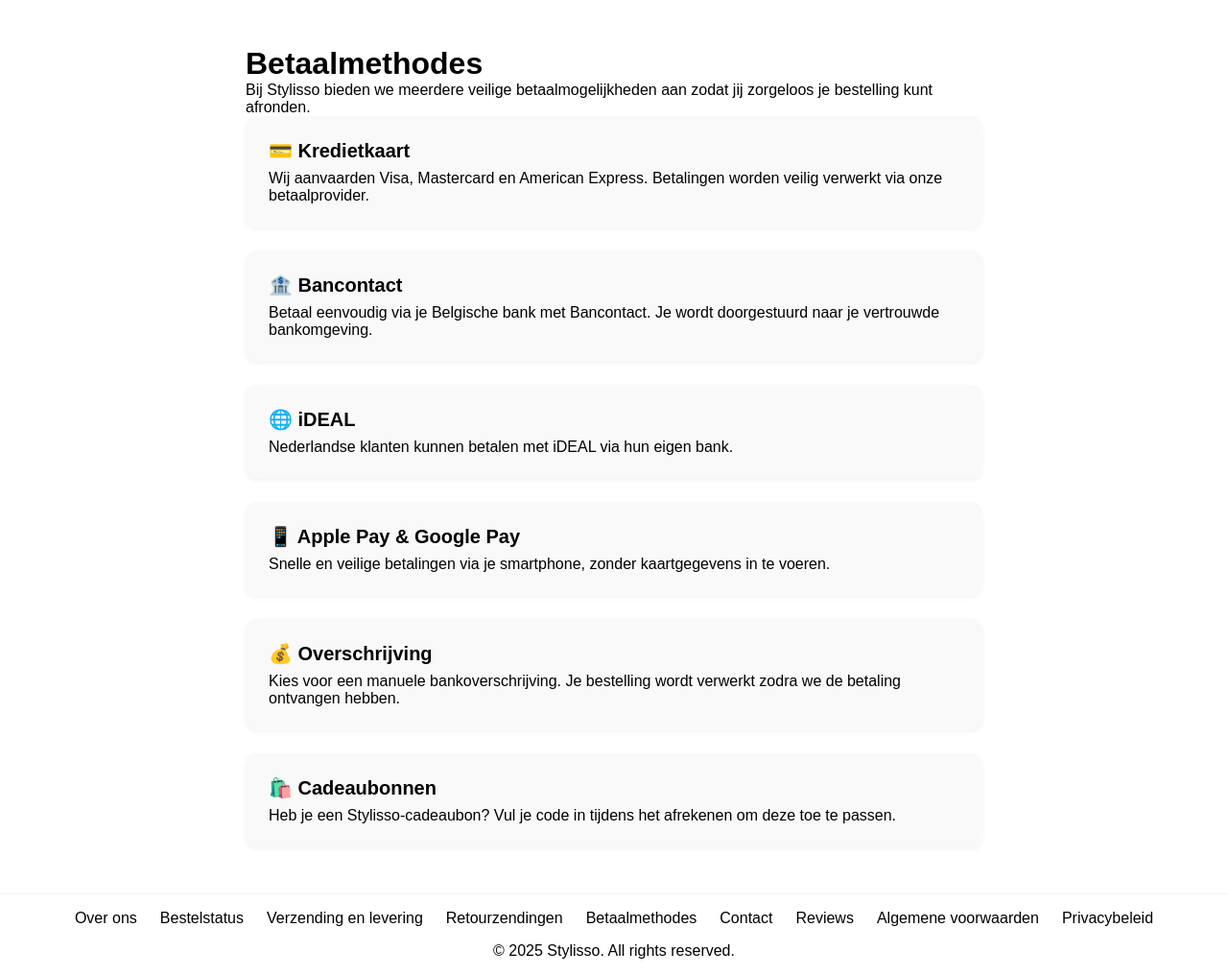
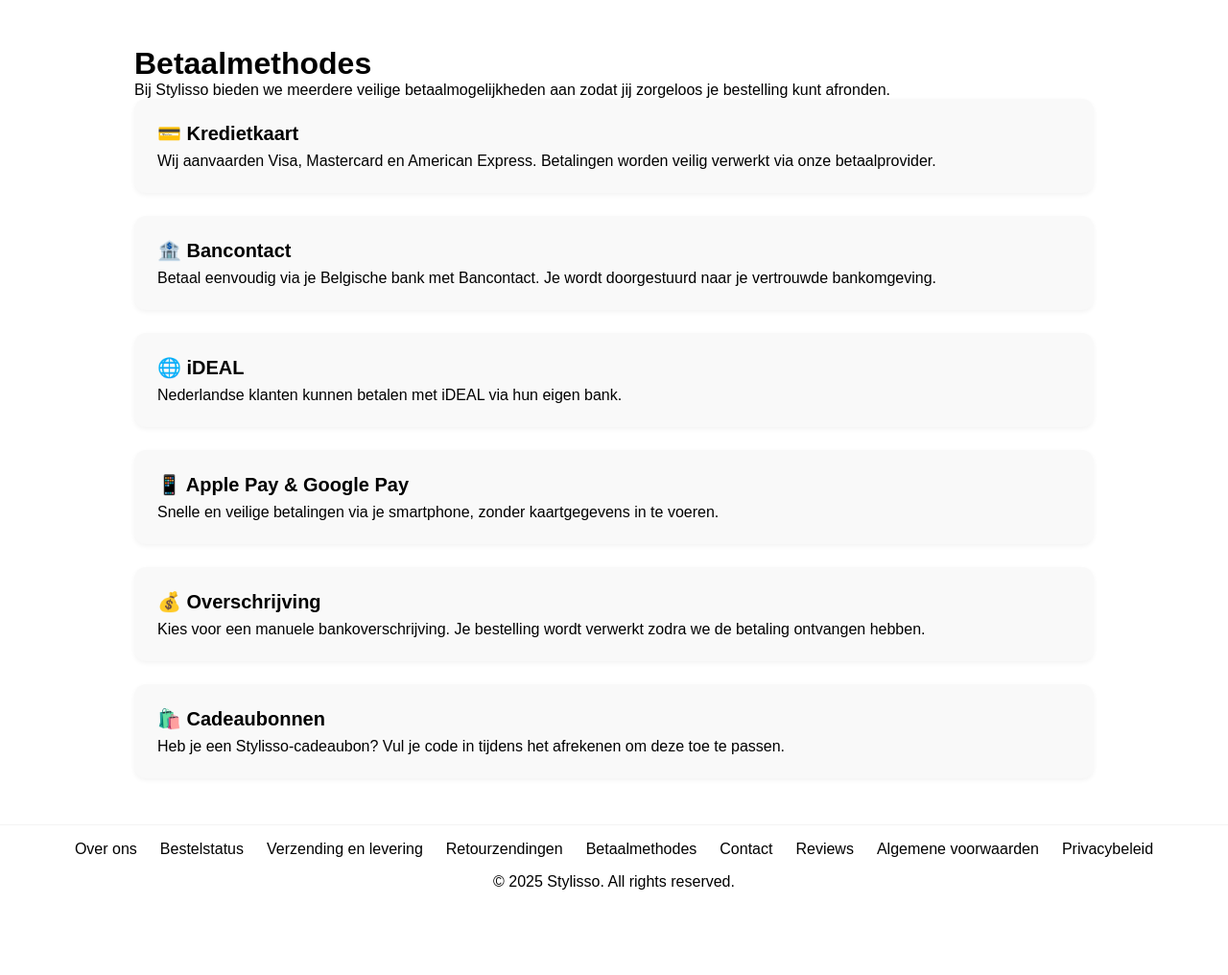
Before and after one commit to danirodeyns/stylisso-site, a PHP site: page /betaalmethodes.html in a window 1280 px wide. Shown: the part 85-1101 px from the top of the page at 96% size. After the commit the page ends 1012 px from the top, so only its background shows below. Run offline with PHP 8.4, Linux system fonts and the light colour scheme.

Commit message:
Betaalmethodes

```diff
--- a/betaalmethodes.html
+++ b/betaalmethodes.html
@@ -133,7 +133,7 @@
     </nav>
   </header>
 
-  <main class="page-content betaalmethodes">
+  <main class="betaalmethodes">
     <h1>Betaalmethodes</h1>
     <p>Bij Stylisso bieden we meerdere veilige betaalmogelijkheden aan zodat jij zorgeloos je bestelling kunt afronden.</p>
 
--- a/style.css
+++ b/style.css
@@ -555,9 +555,9 @@ footer {
 }
 
 .betaalmethodes {
-  max-width: 800px;
+  max-width: 1000px;
   margin: 3rem auto;
-  padding: 0 1rem;
+  padding: 0 0rem;
 }
 
 .payment-option {
@@ -714,4 +714,10 @@ footer {
   .header-dropdown a:hover {
   background: #333;
   }
+
+  .payment-option {
+  background-color: #1f1f1f;
+  color: #f0f0f0;
+  box-shadow: 0 2px 5px rgba(0,0,0,0.4);
+  }
 }
```
